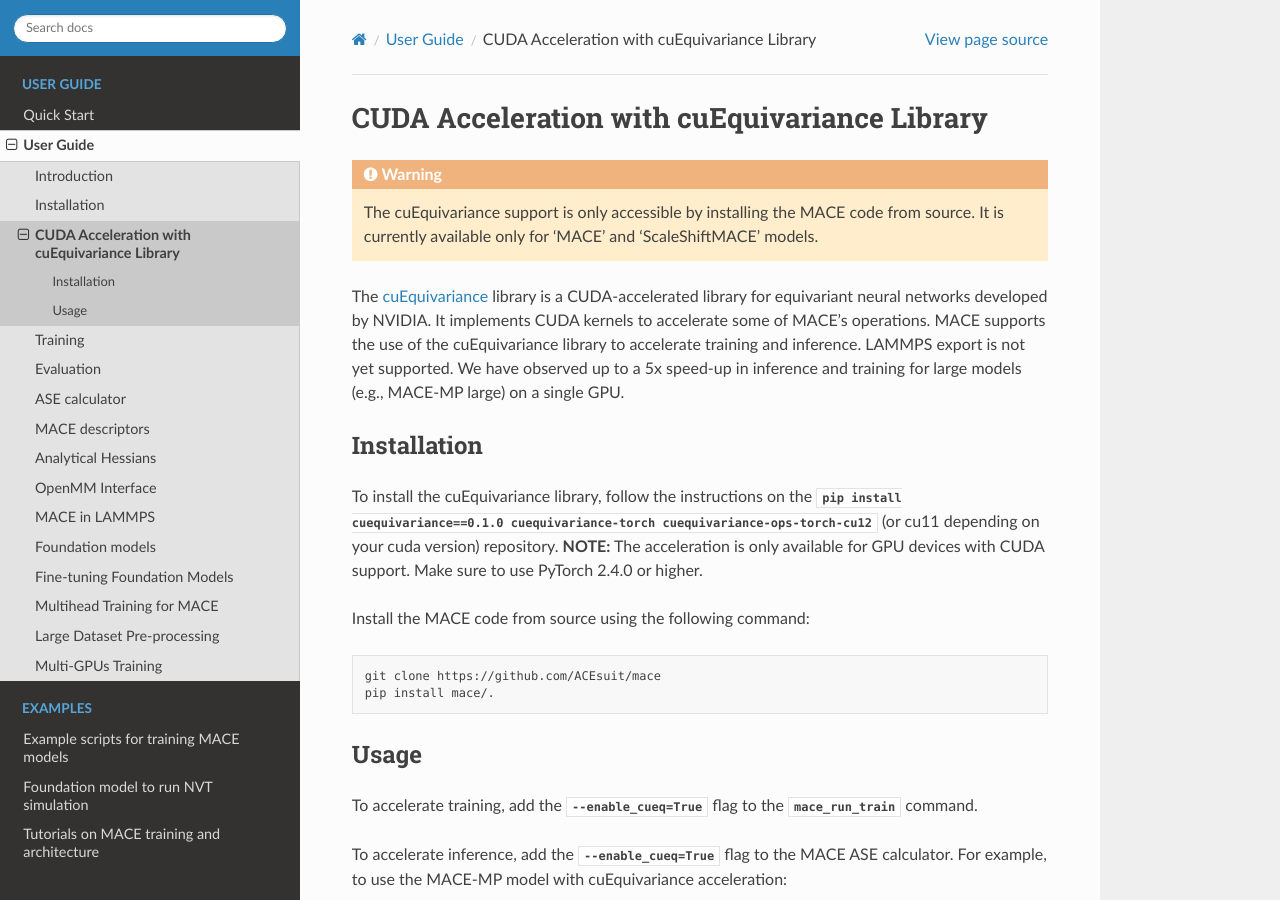
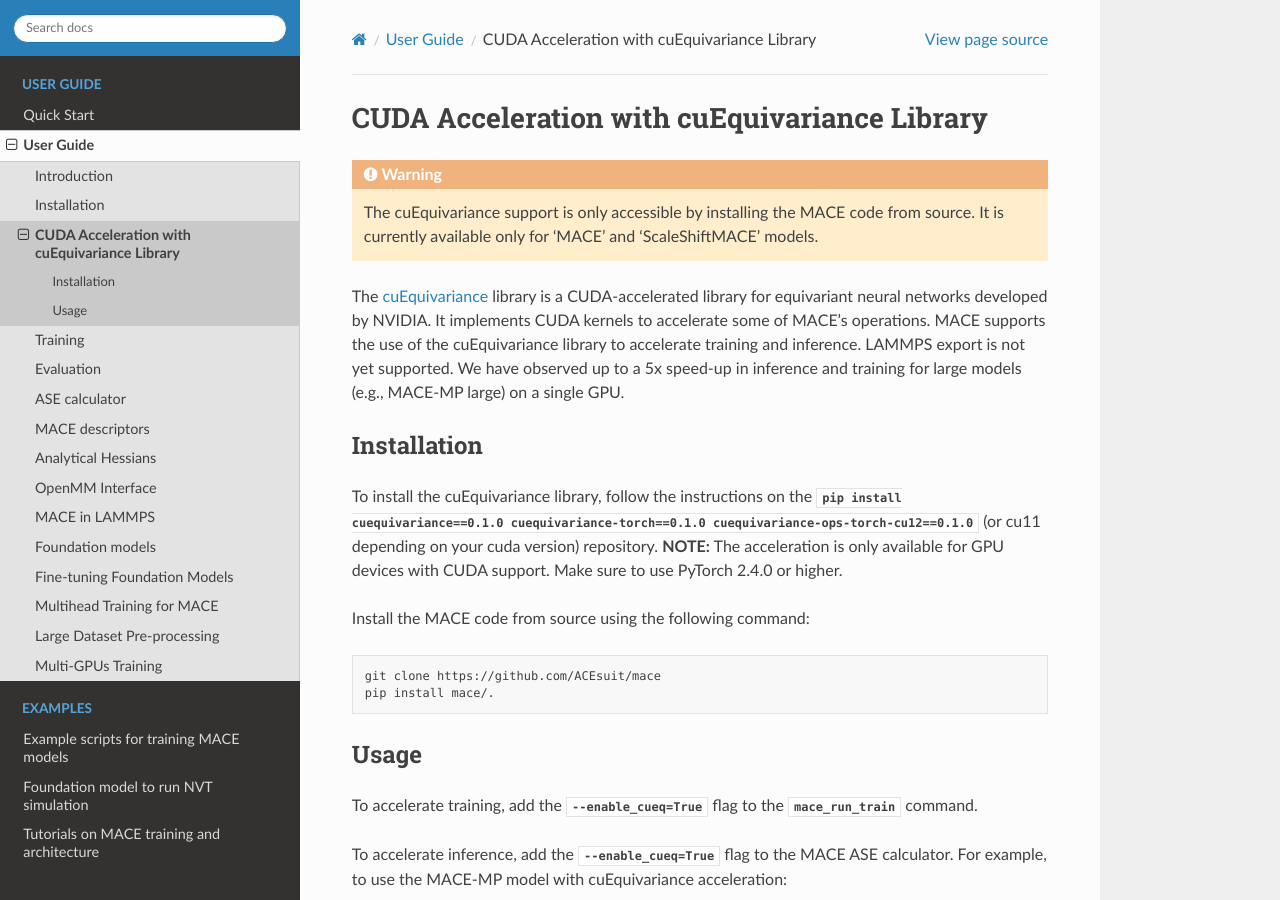
Before and after one commit to ACEsuit/mace, a Sphinx documentation site: the page built from docs/guide/cuda_acceleration.rst, in a window 1280 px wide and 900 px high. Built offline with Sphinx 7.4.7 and the Read the Docs theme 3.1.0, drawn with Linux system fonts in a browser that asks for light colours; pages that are not in the unit, such as notebooks, are missing from menus.

Commit message:
pinned cuequivariance-torch & cuequivariance-ops-torch-cu12 to 0.1.0
`pip install cuequivariance==0.1.0 cuequivariance-torch cuequivariance-ops-torch-cu12`

installs cuequivariance==0.1.0,  cuequivariance-torch==0.2.0, and  cuequivariance-ops-torch-cu12==0.2.0

It must be `pip install cuequivariance==0.1.0 cuequivariance-torch==0.1.0 cuequivariance-ops-torch-cu12==0.1.0` until `cuequivariance=0.2.0` is supported in MACE.

```diff
--- a/docs/guide/cuda_acceleration.rst
+++ b/docs/guide/cuda_acceleration.rst
@@ -13,7 +13,7 @@
 Installation
 ############
 
-To install the cuEquivariance library, follow the instructions on the `pip install cuequivariance==0.1.0 cuequivariance-torch cuequivariance-ops-torch-cu12` (or cu11 depending on your cuda version) repository.
+To install the cuEquivariance library, follow the instructions on the `pip install cuequivariance==0.1.0 cuequivariance-torch==0.1.0 cuequivariance-ops-torch-cu12==0.1.0` (or cu11 depending on your cuda version) repository.
 **NOTE:** The acceleration is only available for GPU devices with CUDA support. Make sure to use PyTorch 2.4.0 or higher.
 
 Install the MACE code from source using the following command:
```
